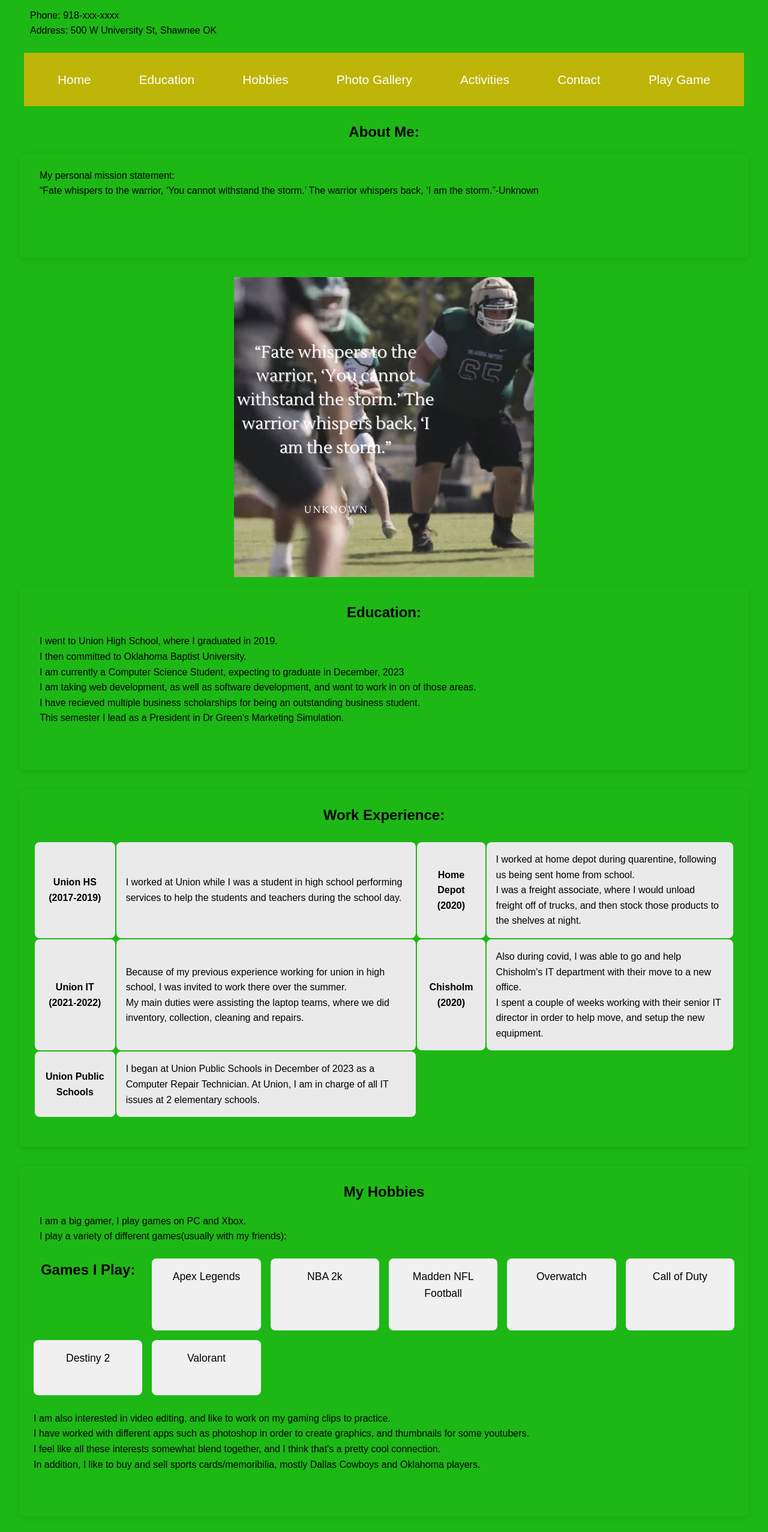
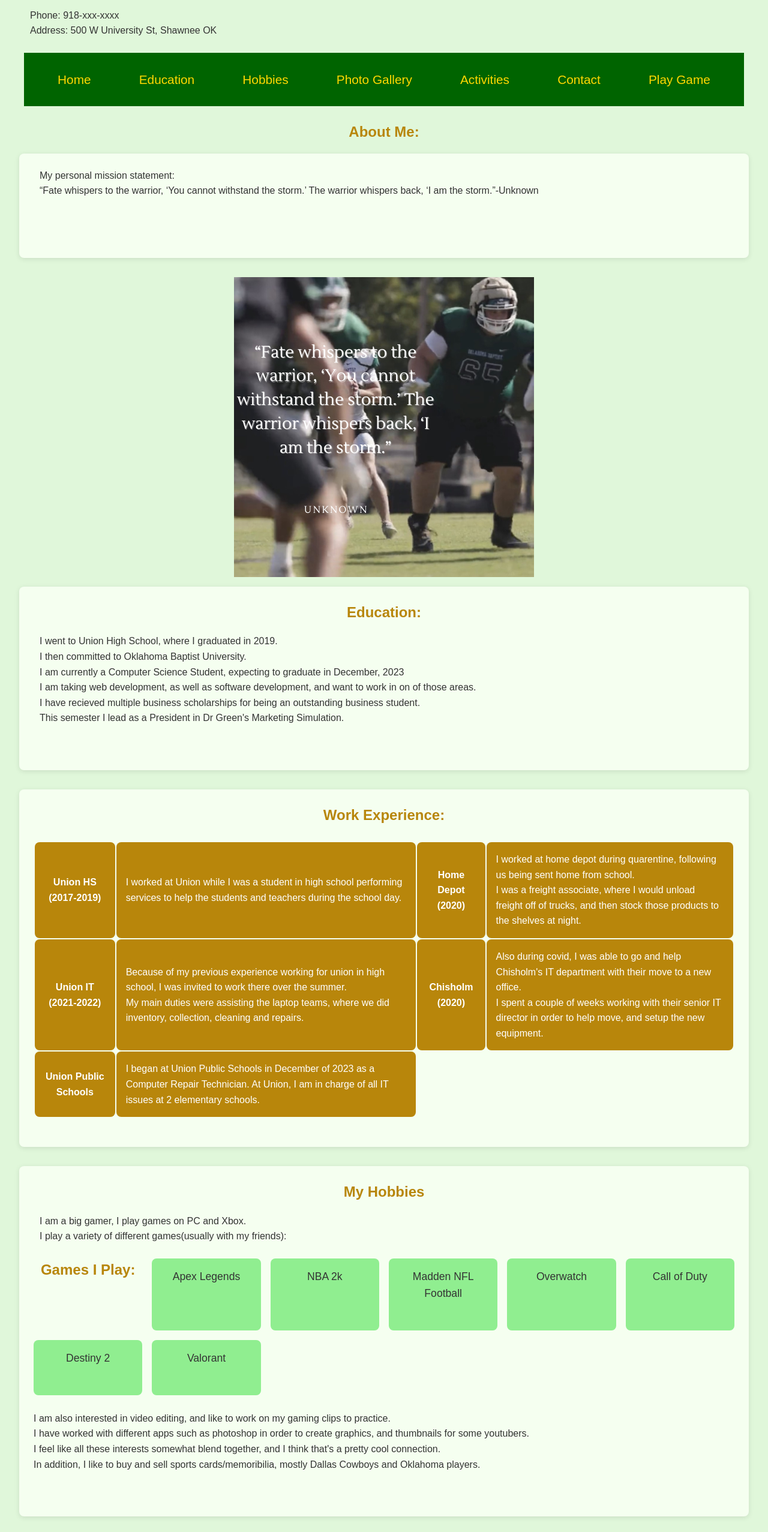
Before and after one commit to JacobFullerOBU/myResume, a plain HTML site: page index.html in a window 1280 px wide. Shown: the part 112-2666 px from the top of the page at 60% size. Drawn offline with Linux system fonts and the light colour scheme.

Commit message:
changed color scheme

```diff
--- a/dynamicSpacing.css
+++ b/dynamicSpacing.css
@@ -1,3 +1,4 @@
+/*
 /* Reset and universal styles */
 * {
     margin: 0;
@@ -187,3 +188,196 @@ footer {
         grid-template-columns: repeat(auto-fit, minmax(180px, 1fr));
     }
 }
+/*
+/* Reset and universal styles */
+* {
+    margin: 0;
+    padding: 0;
+    box-sizing: border-box;
+}
+
+body {
+    font-family: Arial, sans-serif;
+    line-height: 1.6;
+    padding: 1rem;
+    background-color: #e0f7da; /* Light green background */
+    color: #333; /* General text color for contrast */
+}
+
+/* Page structure */
+header, main, footer {
+    margin-bottom: 2rem;
+}
+
+h1, h2 {
+    text-align: center;
+    margin-bottom: 1rem;
+    color: #b8860b; /* Gold accent for headings */
+}
+
+p {
+    margin-bottom: 1.5rem;
+    padding: 0 10px;
+    max-width: 1200px;
+    margin-left: auto;
+    margin-right: auto;
+}
+
+/* Navbar */
+#nav {
+    display: flex;
+    justify-content: center;
+    background-color: #006400; /* Dark green for navbar background */
+    padding: 1rem;
+}
+
+#nav a {
+    color: #ffd700; /* Gold color for navbar links */
+    text-decoration: none;
+    padding: 10px 20px;
+    font-size: 1.2rem;
+    transition: color 0.3s;
+}
+
+#nav a:hover {
+    color: #fffacd; /* Lighter gold on hover */
+}
+
+/* Main content sections */
+section {
+    padding: 1.5rem;
+    margin-bottom: 2rem;
+    background-color: #f5fff0; /* Lighter green for section background */
+    border-radius: 8px;
+    box-shadow: 0 2px 8px rgba(0, 0, 0, 0.1);
+}
+
+/* Flexbox for work experience */
+#workexp {
+    display: grid;
+    grid-template-columns: repeat(auto-fit, minmax(300px, 1fr));
+    gap: 1rem;
+    margin: 0 auto;
+    max-width: 1200px;
+}
+
+#workexp th, #workexp td {
+    padding: 1rem;
+    background-color: #b8860b; /* Gold background for work experience */
+    color: white;
+    border-radius: 8px;
+}
+
+/* Hobby List */
+#games {
+    display: grid;
+    grid-template-columns: repeat(auto-fit, minmax(150px, 1fr));
+    gap: 1rem;
+    list-style: none;
+}
+
+#games li {
+    padding: 1rem;
+    background-color: #90ee90; /* Light green for hobby items */
+    border-radius: 8px;
+    text-align: center;
+    font-size: 1.1rem;
+}
+
+/* Media elements */
+video, audio {
+    display: block;
+    margin: 1rem auto;
+    max-width: 100%;
+}
+
+/* Responsive Images */
+img {
+    max-width: 100%;
+    height: auto;
+    display: block;
+    margin: 1rem auto;
+}
+
+/* Footer */
+footer {
+    text-align: center;
+    padding: 1rem;
+    background-color: #006400; /* Dark green for footer background */
+    color: #ffd700; /* Gold text in the footer */
+}
+
+/* Contact Info */
+#contact img {
+    vertical-align: middle;
+}
+
+/* Media Queries for Dynamic Spacing */
+
+/* Mobile Phones */
+@media screen and (max-width: 600px) {
+    h1 {
+        font-size: 2rem;
+    }
+
+    #nav a {
+        padding: 8px 15px;
+        font-size: 1rem;
+    }
+
+    #workexp {
+        grid-template-columns: 1fr;
+    }
+
+    #games {
+        grid-template-columns: 1fr;
+    }
+}
+
+/* Tablets */
+@media screen and (max-width: 768px) {
+    h1 {
+        font-size: 2.5rem;
+    }
+
+    #nav a {
+        padding: 10px 18px;
+        font-size: 1.1rem;
+    }
+
+    #workexp {
+        grid-template-columns: repeat(auto-fit, minmax(200px, 1fr));
+    }
+
+    #games {
+        grid-template-columns: repeat(auto-fit, minmax(120px, 1fr));
+    }
+}
+
+/* Desktops */
+@media screen and (min-width: 1024px) {
+    body {
+        padding: 2rem;
+    }
+
+    h1 {
+        font-size: 3rem;
+    }
+
+    #nav {
+        justify-content: space-around;
+    }
+
+    #nav a {
+        font-size: 1.3rem;
+        padding: 12px 25px;
+    }
+
+    #workexp {
+        grid-template-columns: repeat(auto-fit, minmax(400px, 1fr));
+    }
+
+    #games {
+        grid-template-columns: repeat(auto-fit, minmax(180px, 1fr));
+    }
+}
```
